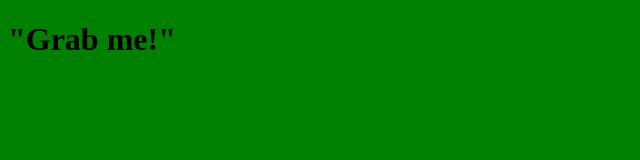
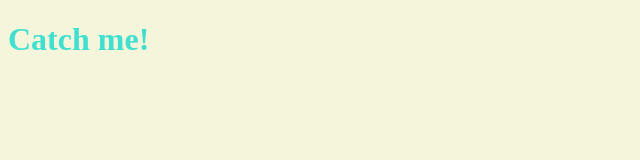
Before and after one commit to MrComet-Ha/Javascript_Learning, a plain HTML site: page index.html in a window 1280 px wide. Shown: the whole page, without its empty margins (0-640 px from the left). Drawn offline with Linux system fonts and the light colour scheme.

Commit message:
2022.08.01 3.8 까지. JavaScript로 html과 css를 조정하는 방법을 완벽히 익혔다.

```diff
--- a/index.html
+++ b/index.html
@@ -8,7 +8,9 @@
         <link rel="stylesheet" href="style.css" />
     </head>
     <body>
-        <h1 autofocus class="hello" id="title">"Grab me!"</h1>
+        <div class="hello" id="hello">
+            <h1 class="sexy-font">Catch me!</h1>
+        </div>
         <script src="app.js"></script>
     </body>
 </html>
--- a/style.css
+++ b/style.css
@@ -1,3 +1,16 @@
 body{
-    background-color: green;
+    background-color: beige;
 }
+
+h1{
+    color: turquoise;
+    transition:color .5s ease-in-out;
+}
+
+.active{
+    color: tomato;
+}
+
+.sexy-font{
+    font-family:'Times New Roman', Times, serif;
+}
```
Also changed, not shown: app.js (+97 -1 lines).
